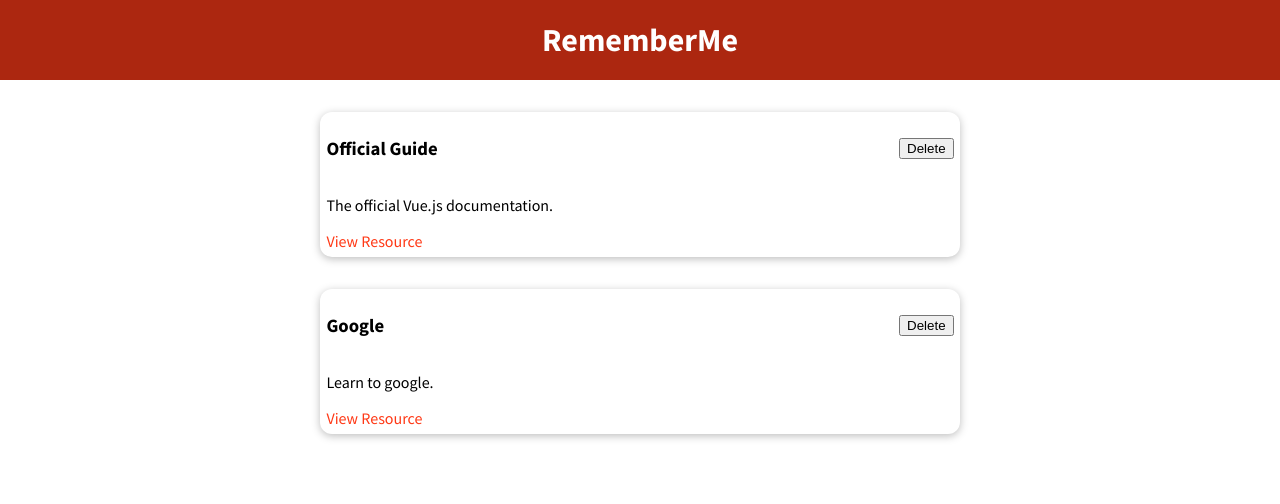
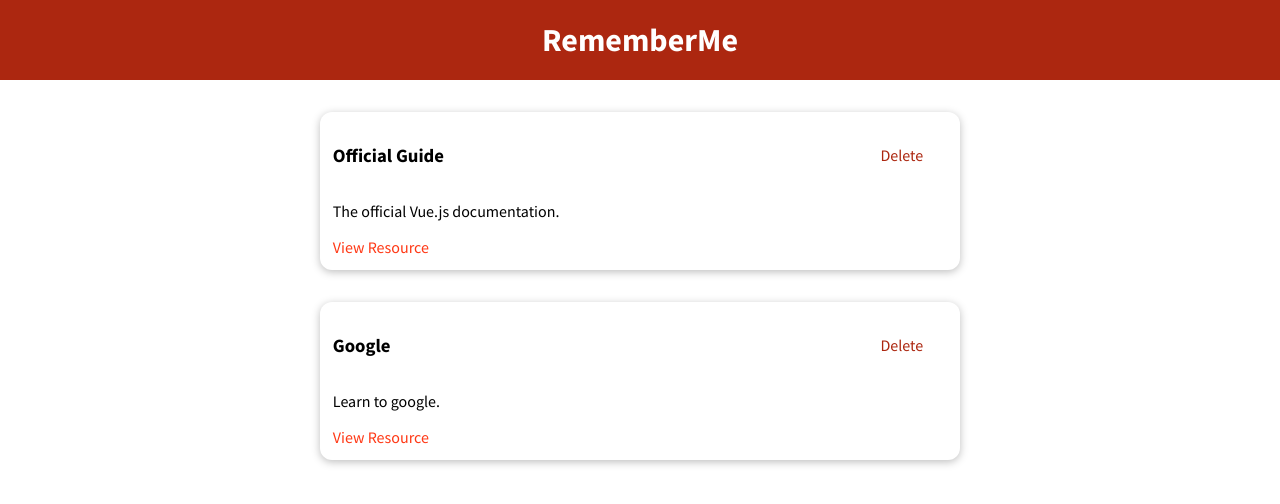
Before and after one commit to KauanMuriel/learning-resources-app, a Vue app: page / in a window 1280 px wide. Shown: the top 504 px of the page. Built offline with nearby package versions, Linux system fonts and the light colour scheme.

Commit message:
Base button and replacements

```diff
--- /dev/null
+++ b/src/components/UI/BaseButton.vue
@@ -0,0 +1,39 @@
+<template>
+    <button :type="type" :class="mode">
+        <slot></slot>
+    </button>
+</template>
+
+<script>
+export default {
+    props: ['type', 'mode']
+}
+</script>
+
+<style scoped>
+button {
+    padding: 0.75rem 1.5rem;
+    background-color: rgb(172, 39, 16);
+    border: 1px solid rgb(172, 39, 16);
+    border: 0;
+    color: white;
+    cursor: pointer;
+    font-size: 16px;
+    font-family: inherit;
+}
+
+button:hover, button:active {
+    background-color: rgb(143, 33, 14);
+    border-color: rgb(143, 33, 14);
+}
+
+.flat {
+    background-color: transparent;
+    color: rgb(172, 39, 16);
+}
+
+.flat:hover, .flat:active {
+    background-color: transparent;
+    color: rgb(143, 33, 14);
+}
+</style>
--- a/src/components/UI/BaseCard.vue
+++ b/src/components/UI/BaseCard.vue
@@ -16,7 +16,7 @@ div {
     box-shadow: 0 2px 8px rgba(0, 0, 0, 0.26);
     border-radius: 12px;
     max-width: 40rem;
-    padding: 1%;
+    padding: 2%;
     margin: 2rem auto;
 }
 </style>
--- a/src/components/learning-resources/LearningResource.vue
+++ b/src/components/learning-resources/LearningResource.vue
@@ -3,7 +3,7 @@
         <base-card>
             <header>
                 <h3>{{ title }}</h3>
-                <button>Delete</button>
+                <base-button mode="flat">Delete</base-button>
             </header>
             <p>{{ description }}</p>
             <nav>
--- a/src/main.js
+++ b/src/main.js
@@ -2,9 +2,11 @@ import { createApp } from "vue";
 
 import App from "./App.vue";
 import BaseCard from './components/UI/BaseCard.vue';
+import BaseButton from './components/UI/BaseButton.vue';
 
 const app = createApp(App);
 
 app.component('base-card', BaseCard);
+app.component('base-button', BaseButton);
 
 app.mount('#app');
```
